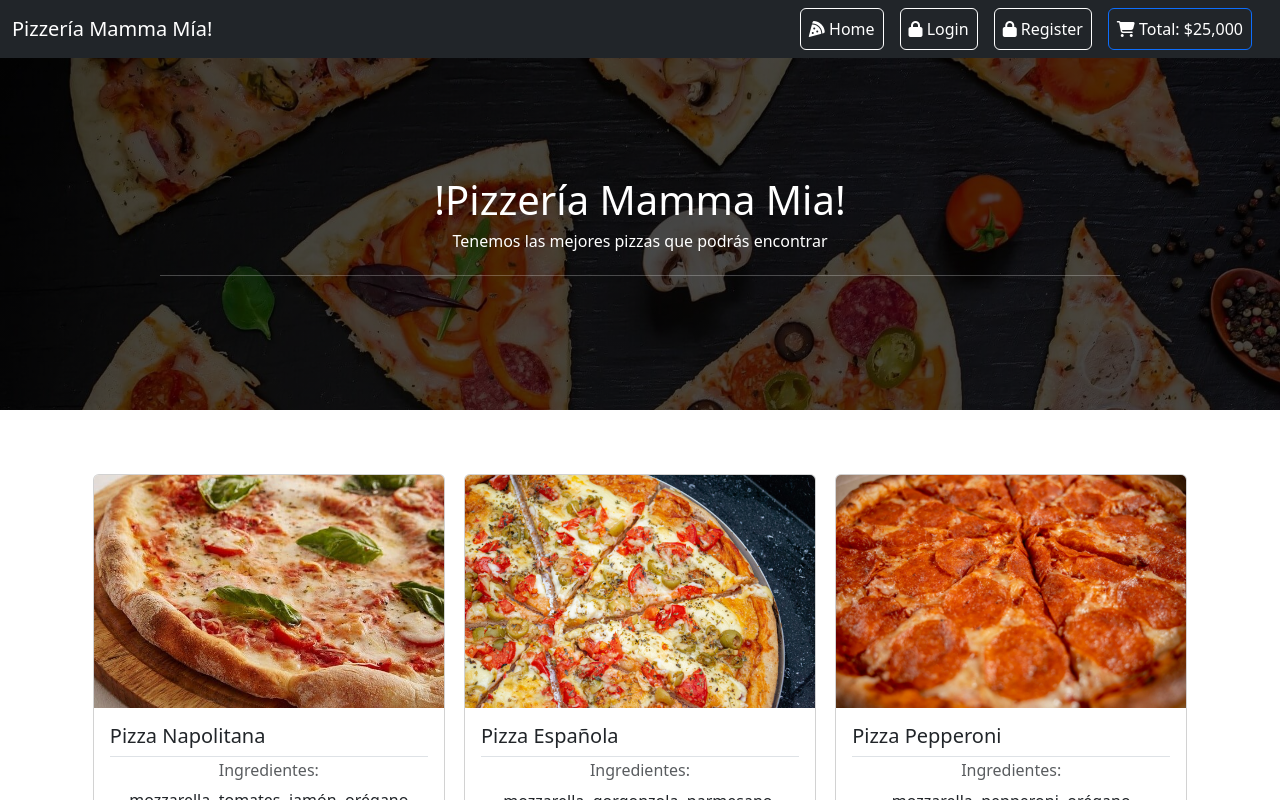
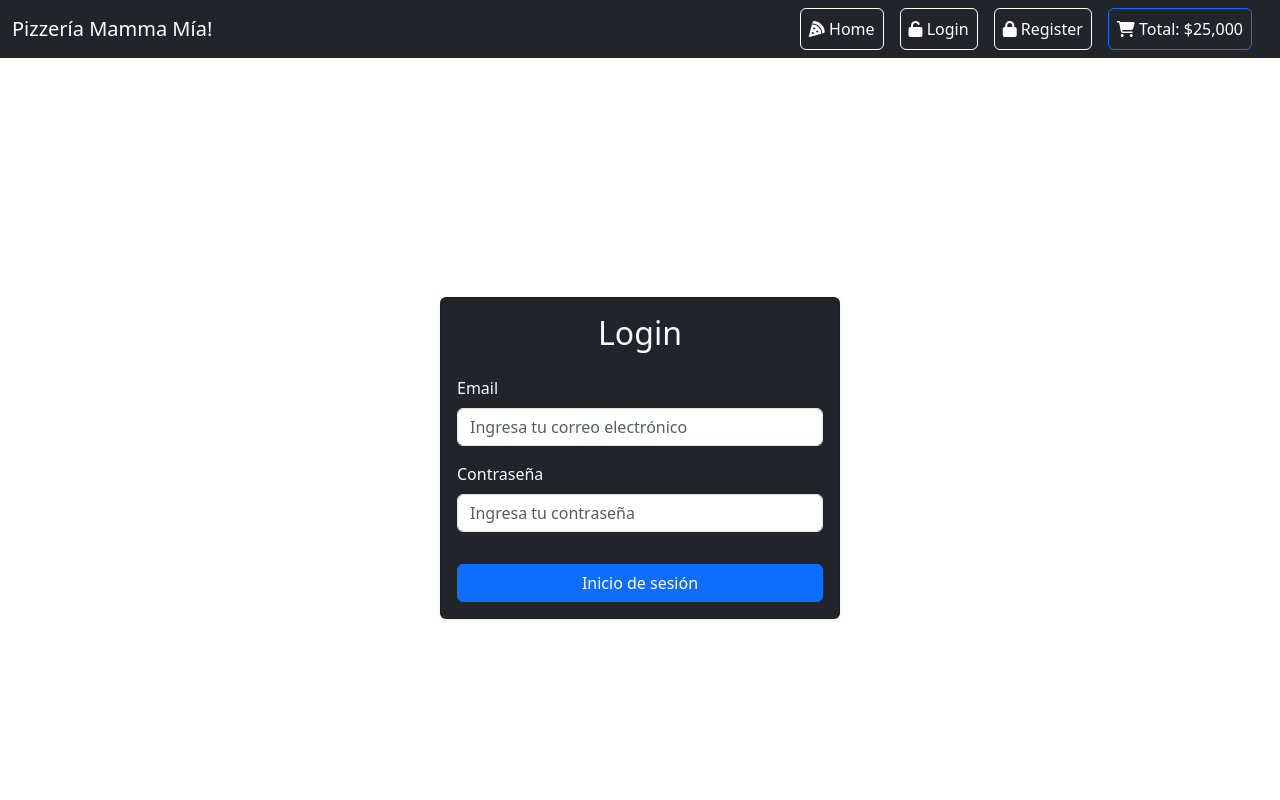
Before and after one commit to igbarg86/hito_pizzeria, a React (Vite) app: page / in a window 1280 px wide. Shown: the top 800 px of the page. Built offline with nearby package versions, Linux system fonts and the light colour scheme.

Commit message:
add:form and Login

```diff
--- a/index.html
+++ b/index.html
@@ -4,6 +4,7 @@
     <meta charset="UTF-8" />
     <link rel="icon" type="image/svg+xml" href="/vite.svg" />
     <meta name="viewport" content="width=device-width, initial-scale=1.0" />
+    <link rel="shortcut icon" href="./src/assets/img/favicon.png" type="image/x-icon">
     <title>Pizzería</title>
   </head>
   <body>
--- a/package.json
+++ b/package.json
@@ -10,7 +10,7 @@
     "preview": "vite preview"
   },
   "eslintConfig": {
-    "extends":[
+    "extends": [
       "*./node_modules/standard/eslintrc.json"
     ]
   },
@@ -19,7 +19,8 @@
     "bootstrap": "^5.3.3",
     "react": "^18.3.1",
     "react-bootstrap": "^2.10.9",
-    "react-dom": "^18.3.1"
+    "react-dom": "^18.3.1",
+    "sonner": "^1.7.4"
   },
   "devDependencies": {
     "@types/react": "^18.3.18",
--- a/src/App.jsx
+++ b/src/App.jsx
@@ -1,13 +1,22 @@
+import 'bootstrap/dist/css/bootstrap.min.css'
 import Footer from './components/Footer'
 import Home from './components/Home'
 import Navbar from './components/Navbar'
+import LoginPage from './components/LoginPage'
+import RegisterPage from './components/RegisterPage'
 
 const App = () => {
   return (
     <>
-      <Navbar />
-      <Home />
-      <Footer />
+      <div className='d-flex flex-column min-vh-100'>
+        <Navbar />
+        {/* <Home /> */}
+        <main className='flex-fill'>
+          {/* <RegisterPage /> */}
+          <LoginPage />
+        </main>
+        <Footer />
+      </div>
     </>
   )
 }
--- /dev/null
+++ b/src/components/CardPizza.css
@@ -0,0 +1,4 @@
+.card-img-top{
+    object-fit: cover;
+    height: 200px;
+}
--- a/src/components/CardPizza.jsx
+++ b/src/components/CardPizza.jsx
@@ -1,17 +1,19 @@
-// import "./CardPizza.css"
-
+import 'bootstrap/dist/css/bootstrap.min.css'
 import Button from './Button'
+import './CardPizza.css'
 
 const CardPizza = ({ img, name, titulo, ingredients, price }) => {
   return (
-    <div className='card' style={{ width: '22rem' }}>
+    <div className='card' style={{ width: '22rem', minHeight: '400px' }}>
       <img src={img} className='card-img-top' alt={name} />
-      <div className='card-body'>
-        <h5 className='card-title border-bottom pb-2'>{name}</h5>
+      <div className='card-body d-flex flex-column'>
+        <h5 className='card-title border-bottom pb-2 text-center'>{name}</h5>
         <h6 className='card-subtitle mb-2 text-muted text-center'>{titulo}</h6>
-        <p className='card-text text-center'>{ingredients}</p>
+        <p className='card-text text-center flex-grow-1'>{ingredients}</p>
         <h4 className='card-text border-top pt-2 mt-3 text-center '>{price}</h4>
-        <Button />
+        <div className='mt-4'>
+          <Button />
+        </div>
       </div>
     </div>
   )
--- /dev/null
+++ b/src/components/LoginPage.jsx
@@ -0,0 +1,74 @@
+import { useState } from 'react'
+import { Toaster, toast } from 'sonner'
+
+const LoginPage = () => {
+  const [users, setUsers] = useState({
+    email: '',
+    password: '',
+    formType: 'login'
+  })
+
+  const handleChangeLogin = async (e) => {
+    setUsers({ ...users, [e.target.name]: e.target.value })
+  }
+
+  const handleSubmitLogin = (e) => {
+    e.preventDefault()
+
+    const { email, password } = users
+    if (!email.trim() || !password.trim()) {
+      toast.error('Todos los campos son obligatorios')
+      return
+    }
+
+    if (password.length < 6) {
+      toast.warning('Tu contraseña debe tener como mínimo 6 caracteres')
+      return
+    }
+
+    toast.success('Has iniciado sesión correctamente')
+    setUsers({ email: '', password: '' })
+  }
+
+  return (
+    <div className='container-fluid d-flex justify-content-center align-items-center' style={{ minHeight: '100vh' }}>
+      <div className='card mx-auto shadow-sm bg-dark text-light' style={{ width: '100%', maxWidth: '400px' }}>
+        <div className='card-body'>
+          <h2 className='card-title text-center mb-4'>Login</h2>
+          <Toaster position='top-center' richColors expand />
+          <form onSubmit={handleSubmitLogin}>
+            <div className='mb-3'>
+              <label htmlFor='email' className='form-label'>Email</label>
+              <input
+                type='email'
+                name='email'
+                value={users.email}
+                onChange={handleChangeLogin}
+                className='form-control'
+                placeholder='Ingresa tu correo electrónico'
+              />
+            </div>
+
+            <div className='mb-3'>
+              <label htmlFor='password' className='form-label'>Contraseña</label>
+              <input
+                type='password'
+                name='password'
+                value={users.password}
+                onChange={handleChangeLogin}
+                className='form-control'
+                placeholder='Ingresa tu contraseña'
+              />
+            </div>
+
+            <button type='submit' className='btn btn-primary  mt-3 w-100' disabled=''>
+              Inicio de sesión
+            </button>
+          </form>
+        </div>
+      </div>
+    </div>
+  )
+}
+
+export default LoginPage
--- /dev/null
+++ b/src/components/RegisterPage.jsx
@@ -0,0 +1,91 @@
+import { useState } from 'react'
+import { Toaster, toast } from 'sonner'
+
+const RegisterPage = () => {
+  const [users, setUsers] = useState({
+    email: '',
+    password: '',
+    confirmPassword: '',
+    formType: 'register'
+
+  })
+
+  const handleChangeRegister = async (e) => {
+    setUsers({ ...users, [e.target.name]: e.target.value })
+  }
+
+  const handleSubmitRegister = (e) => {
+    e.preventDefault()
+
+    const { email, password, confirmPassword } = users
+    if (!email.trim() || !password.trim() || !confirmPassword.trim()) {
+      toast.error('Todos los campos son obligatorios')
+      return
+    }
+
+    if (password !== confirmPassword) {
+      toast.error('Las contraseñas no coinciden entre sí')
+      return
+    }
+    if (password.length < 6) {
+      toast.warning('Tu contraseña debe tener como mínimo 6 caracteres')
+      return
+    }
+
+    toast.success('¡Registro exitoso!')
+    setUsers({ email: '', password: '', confirmPassword: '' })
+  }
+
+  return (
+    <div className='container-fluid d-flex justify-content-center align-items-center' style={{ minHeight: '100vh' }}>
+      <div className='card mx-auto shadow-sm bg-dark text-light' style={{ width: '100%', maxWidth: '400px' }}>
+        <div className='card-body'>
+          <h2 className='card-title text-center mb-4'>Registrate</h2>
+          <Toaster position='top-center' richColors expand />
+          <form onSubmit={handleSubmitRegister}>
+            <div className='mb-3'>
+              <label htmlFor='email' className='form-label'>Email</label>
+              <input
+                type='email'
+                name='email'
+                value={users.email}
+                onChange={handleChangeRegister}
+                className='form-control'
+                placeholder='Ingresa tu correo electrónico'
+              />
+            </div>
+
+            <div className='mb-3'>
+              <label htmlFor='password' className='form-label'>Contraseña</label>
+              <input
+                type='password'
+                name='password'
+                value={users.password}
+                onChange={handleChangeRegister}
+                className='form-control'
+                placeholder='Ingresa tu contraseña'
+              />
+            </div>
+
+            <div className='mb-3'>
+              <label htmlFor='confirmPassword' className='form-label'>Confirmar Contraseña</label>
+              <input
+                type='Password'
+                name='confirmPassword'
+                value={users.confirmPassword}
+                onChange={handleChangeRegister}
+                className='form-control'
+                placeholder='Confirmar tu contraseña'
+              />
+            </div>
+            <button type='submit' className='btn btn-primary  mt-3 w-100' disabled=''>
+              Registrate
+            </button>
+          </form>
+        </div>
+      </div>
+    </div>
+  )
+}
+
+export default RegisterPage
```
Also changed, not shown: src/components/Navbar.jsx (+30 -30 lines), src/assets/img/favicon.png (added), 1 other file (tests, documents, lock files or other folders).
